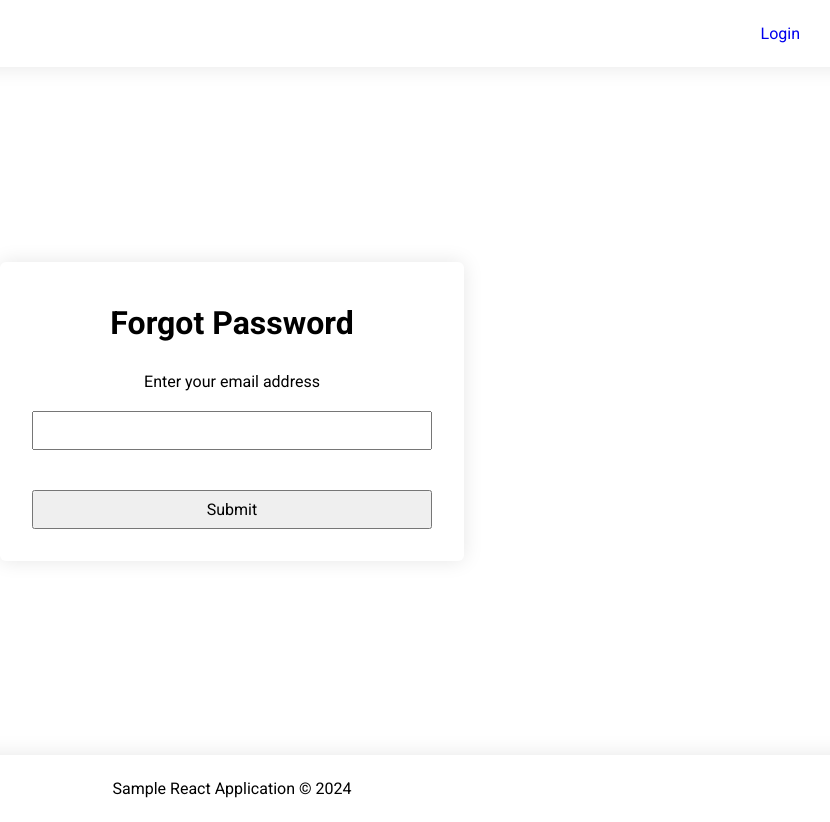
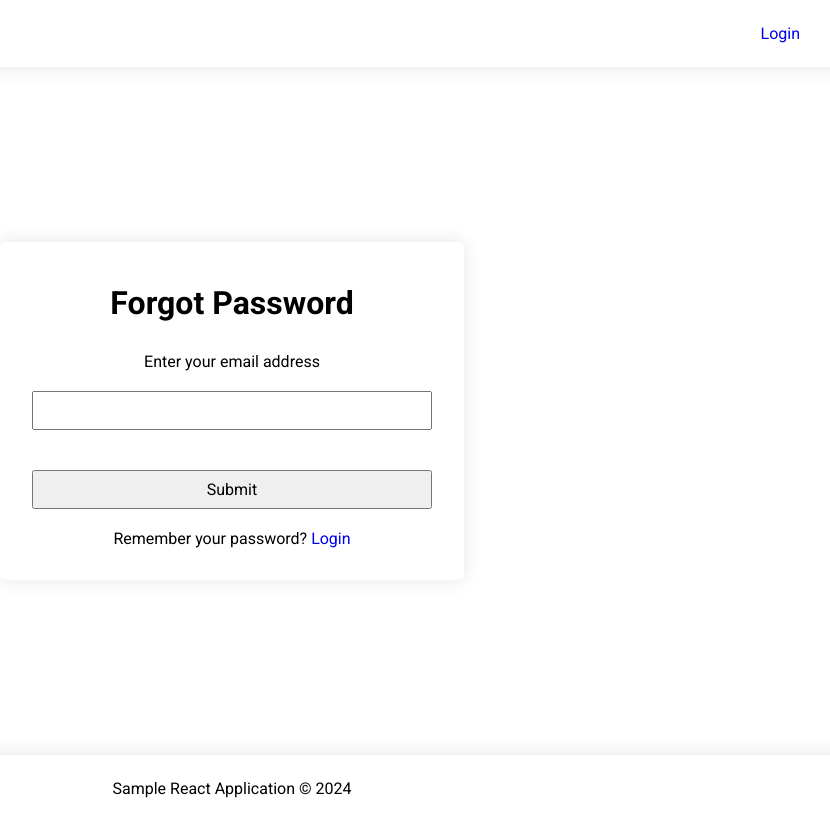
Before and after one commit to PatrickMediodia/react-brownbag, a React (Vite) app in the folder sample-posts-auth/: page /forgotpassword in a window 1280 px wide. Shown: the whole page, without its empty margins (408-1238 px from the left). Built offline with nearby package versions, Linux system fonts and the light colour scheme; no server answers; what amazon-cognito-identity-js would draw is missing.

Commit message:
added link to login on forgot password

```diff
--- a/sample-posts-auth/src/components/ForgotPassword.jsx
+++ b/sample-posts-auth/src/components/ForgotPassword.jsx
@@ -1,5 +1,5 @@
 import { useState } from 'react';
-import { useNavigate } from "react-router-dom";
+import { useNavigate, Link } from "react-router-dom";
 import forgotPassword from '../services/forgotPassword';
 
 export default function ConfirmSignUp() {
@@ -53,6 +53,10 @@ export default function ConfirmSignUp() {
                 className="form-button"
                 value="Submit"
             />
+            <div className="form-link">
+                Remember your password?&nbsp;
+                <Link to='/login' className="form-link">Login</Link>
+            </div>
         </form>
     );
 }
```
